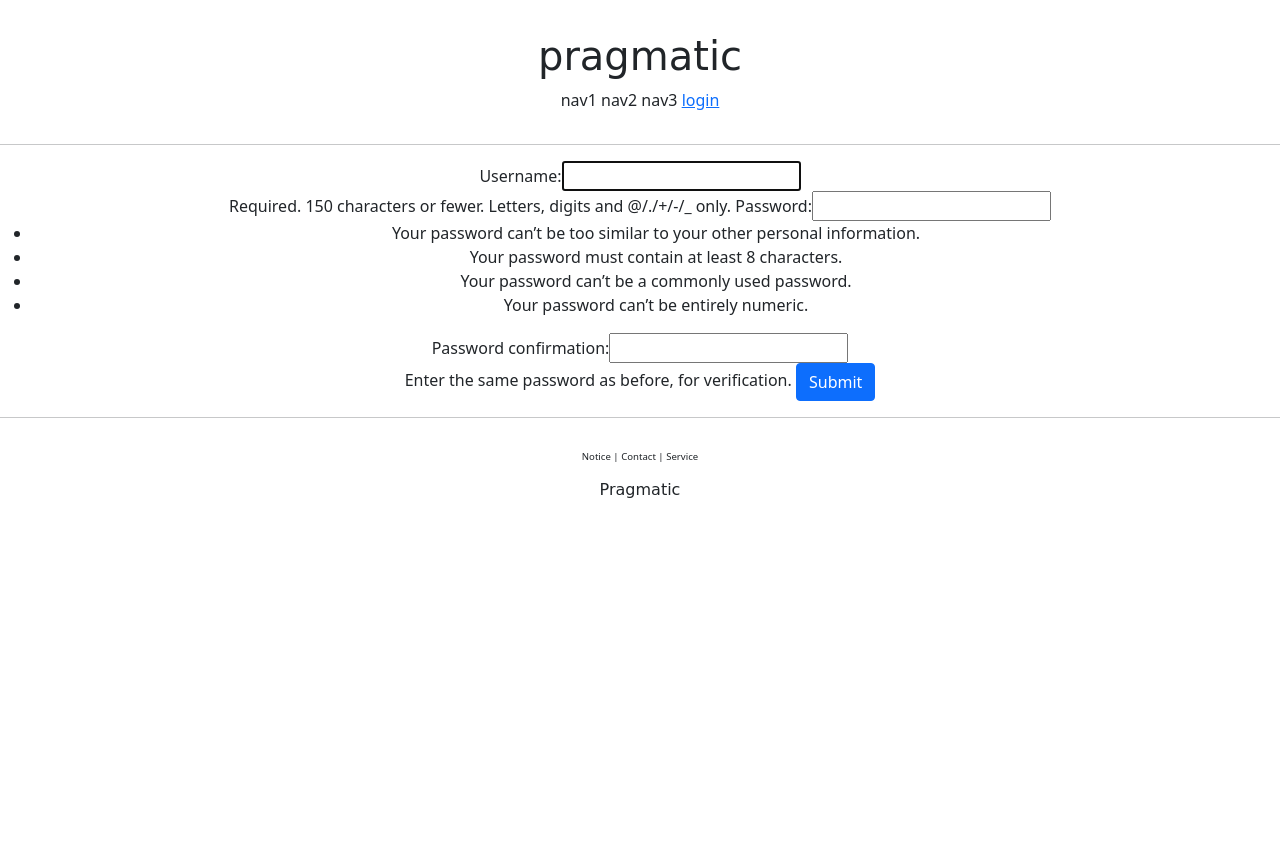
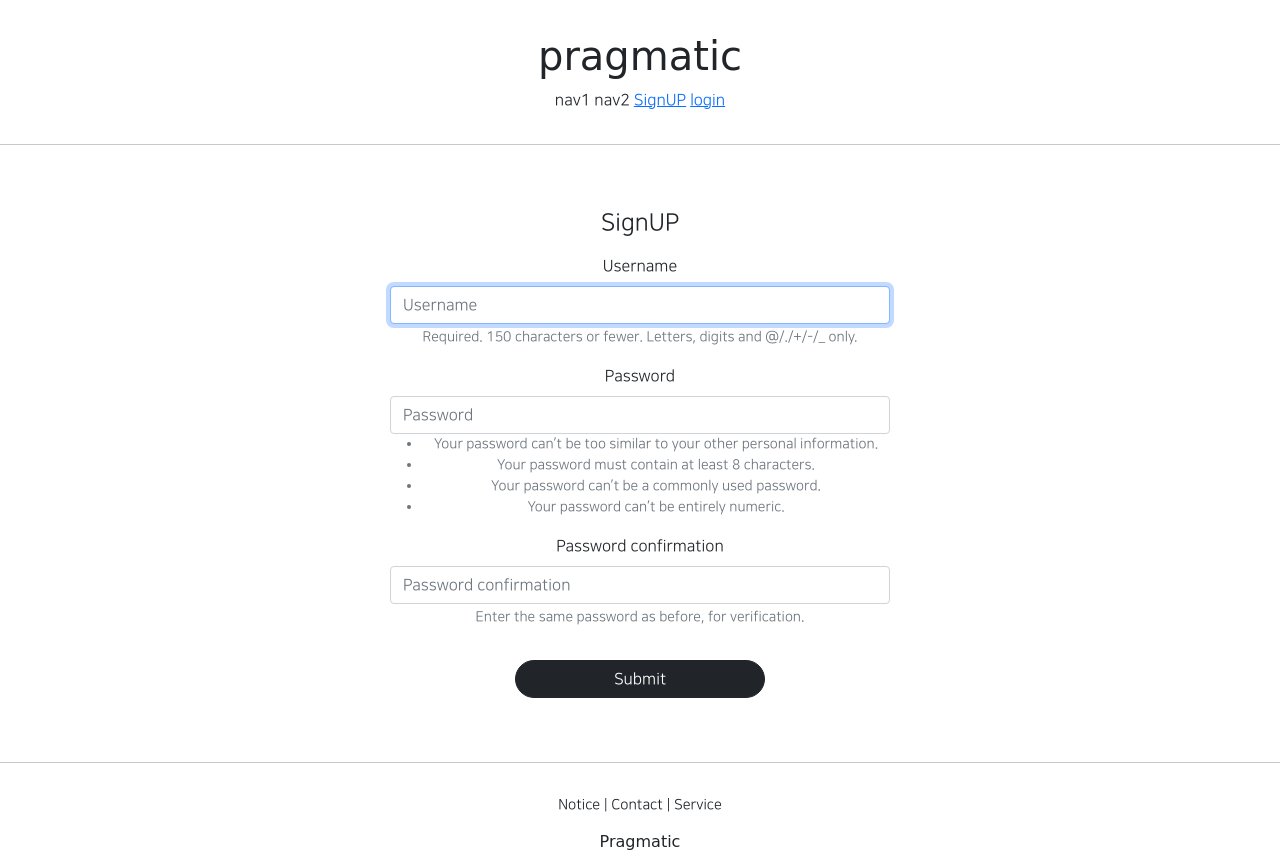
Before and after one commit to yeonnex/zakjung-django, a Django app: page /account/create/ in a window 1280 px wide. Before the commit the page ends 498 px from the top, so only its background shows below. Run offline with Django 3.2, Linux system fonts and the light colour scheme; some libraries are stand-ins or nearby versions; some web fonts are replaced.

Commit message:
프로젝트 전체 글꼴로 네이버 나늠스퀘어 지정, 부트스트랩을 이용한 폼 디자인 수정

```diff
--- a/accountapp/templates/accountapp/create.html
+++ b/accountapp/templates/accountapp/create.html
@@ -1,11 +1,16 @@
 {% extends 'base.html' %}
+{% load bootstrap4 %}
+{% block content %}
+<div style="text-align: center;max-width: 500px; margin:4rem auto;">
+        <div class="mb-3">
+            <h4>SignUP</h4>
+        </div>
+        <form action="{% url 'accountapp:create' %}" method="post">
+            {% csrf_token %}
+    {#        {{ form }}#}
+            {% bootstrap_form form %}
+            <input type="submit" class="btn btn-dark  rounded-pill col-6 mt-3">
+        </form>
 
-{% block content %}
-<div style="text-align: center">
-    <form action="{% url 'accountapp:create' %}" method="post">
-        {% csrf_token %}
-        {{ form }}
-        <input type="submit" class="btn btn-primary">
-    </form>
 </div>
 {% endblock %}
--- a/accountapp/urls.py
+++ b/accountapp/urls.py
@@ -13,4 +13,5 @@ urlpatterns = [
     path('logout/', LogoutView.as_view(), name='logout'),
 
     path('hello_world/', hello_world, name='hello_world'),
+
 ]
--- a/accountapp/views.py
+++ b/accountapp/views.py
@@ -5,7 +5,7 @@ from django.shortcuts import render
 
 # Create your views here.
 from django.urls import reverse, reverse_lazy
-from django.views.generic import CreateView
+from django.views.generic import CreateView, FormView
 
 from accountapp.models import HelloWorld
 
--- a/pragmatic/settings.py
+++ b/pragmatic/settings.py
@@ -48,6 +48,7 @@ INSTALLED_APPS = [
     'django.contrib.sessions',
     'django.contrib.messages',
     'django.contrib.staticfiles',
+    'bootstrap4',
     'accountapp',
 ]
 
--- a/static/base.css
+++ b/static/base.css
@@ -3,7 +3,7 @@
 }
 
 .pragmatic_footer_button{
-    font-size: .6rem;
+    font-size: .9rem;
 }
 
 .pragmatic_footer{
--- a/templates/base.html
+++ b/templates/base.html
@@ -1,7 +1,7 @@
 <!DOCTYPE html>
 <html lang="ko">
 {% include 'head.html' %}
-<body>
+<body style="font-family: 'NanumSquareR';">
     {% include 'header.html' %}
     <hr>
     {% block content %}
--- a/templates/head.html
+++ b/templates/head.html
@@ -12,4 +12,28 @@
 
     {# 기본 CSS 링크   #}
     <link rel="stylesheet" type="text/css" href="{% static 'base.css' %}">
+
+    {# 네이버 폰트 #}
+    <style>
+        @font-face {
+            font-family: 'NanumSquareR';
+            src: local('NanumSquareR'),
+            url("{% static 'fonts/NanumSquareR.otf' %}") format("opentype");
+        }
+        @font-face {
+            font-family: 'NanumSquareEB';
+            src: local('NanumSquareEB'),
+            url("{% static 'fonts/NanumSquareEB.otf' %}") format("opentype");
+        }
+        @font-face {
+            font-family: 'NanumSquareB';
+            src: local('NanumSquareB'),
+            url("{% static 'fonts/NanumSquareB.otf' %}") format("opentype");
+        }
+        @font-face {
+            font-family: 'NanumSquareL';
+            src: local('NanumSquareL'),
+            url("{% static 'fonts/NanumSquareL.otf' %}") format("opentype");
+        }
+    </style>
 </head>
--- a/templates/header.html
+++ b/templates/header.html
@@ -6,7 +6,7 @@
     <div>
         <span>nav1</span>
         <span>nav2</span>
-        <span>nav3</span>
+        <a href="{% url 'accountapp:create' %}"><span>SignUP</span></a>
         {% if not user.is_authenticated %}
         <a href="{% url 'accountapp:login' %}?next={{ request.path }}"><span>login</span></a>
         {% else %}
```
Also changed, not shown: accountapp/templates/accountapp/login.html (+5 -3 lines), accountapp/models.py (line endings or trailing spaces), static/fonts/NanumSquareB.otf (added), static/fonts/NanumSquareEB.otf (added), static/fonts/NanumSquareL.otf (added), static/fonts/NanumSquareR.otf (added).
